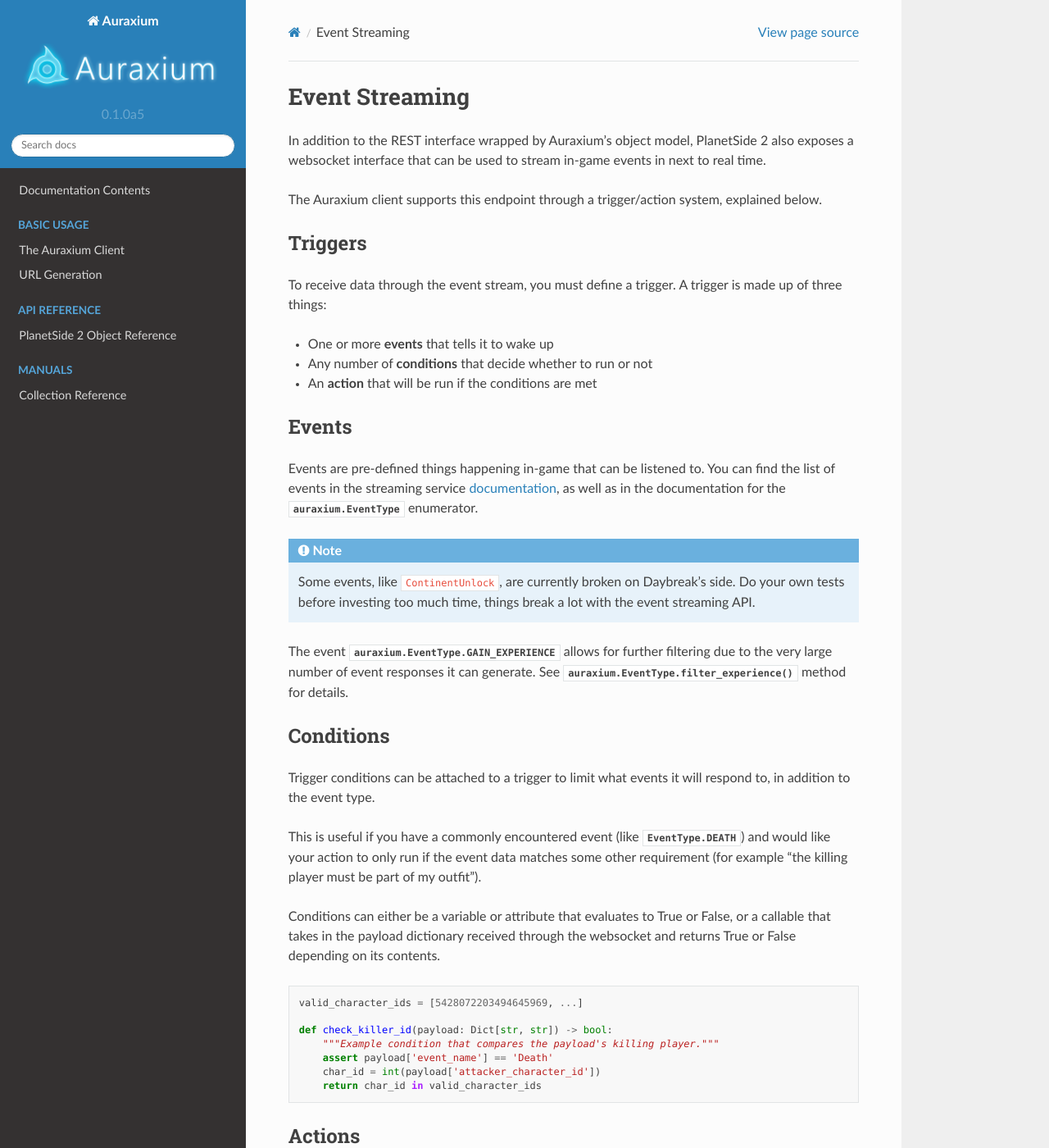
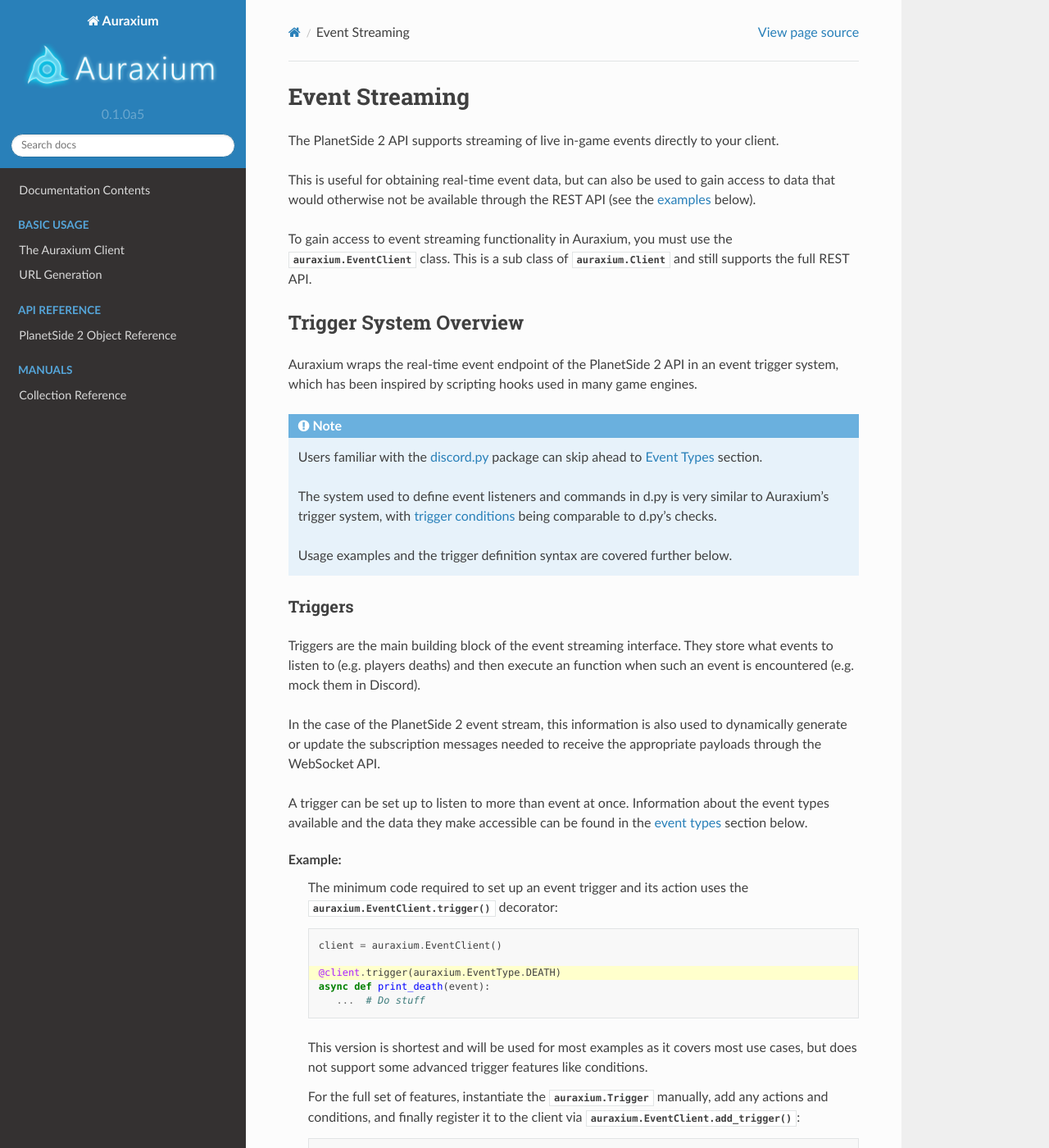
Before and after one commit to leonhard-s/auraxium, a Sphinx documentation site: the page built from docs/event.rst, in a window 1280 px wide and 1400 px high. Shown: the whole window at 82% size. Built offline with Sphinx 7.4.7 and the Read the Docs theme 2.0.0, drawn with Linux system fonts in a browser that asks for light colours; pages that are not in the unit, such as notebooks, are missing from menus; some of the changed text lies outside the part shown.

Commit message:
Rewrite event streaming docs

```diff
--- a/docs/event.rst
+++ b/docs/event.rst
@@ -1,123 +1,175 @@
+===============
 Event Streaming
 ===============
 
-In addition to the REST interface wrapped by Auraxium's object model, PlanetSide 2 also exposes a websocket interface that can be used to stream in-game events in next to real time.
+The PlanetSide 2 API supports streaming of live in-game events directly to your client.
 
-The Auraxium client supports this endpoint through a trigger/action system, explained below.
+This is useful for obtaining real-time event data, but can also be used to gain access to data that would otherwise not be available through the REST API (see the `examples`_ below).
+
+To gain access to event streaming functionality in Auraxium, you must use the :class:`auraxium.EventClient` class. This is a sub class of :class:`auraxium.Client` and still supports the full REST API.
+
+Trigger System Overview
+=======================
+
+Auraxium wraps the real-time event endpoint of the PlanetSide 2 API in an event trigger system, which has been inspired by scripting hooks used in many game engines.
+
+.. note::
+
+   Users familiar with the `discord.py <https://github.com/Rapptz/discord.py>`_ package can skip ahead to `Event Types`_ section.
+
+   The system used to define event listeners and commands in d.py is very similar to Auraxium's trigger system, with `trigger conditions <conditions>`_ being comparable to d.py's checks.
+
+   Usage examples and the trigger definition syntax are covered further below.
 
 Triggers
 --------
 
-To receive data through the event stream, you must define a trigger. A trigger is made up of three things:
+Triggers are the main building block of the event streaming interface. They store what events to listen to (e.g. players deaths) and then execute an function when such an event is encountered (e.g. mock them in Discord).
 
-* One or more **events** that tells it to wake up
-* Any number of **conditions** that decide whether to run or not
-* An **action** that will be run if the conditions are met
+In the case of the PlanetSide 2 event stream, this information is also used to dynamically generate or update the subscription messages needed to receive the appropriate payloads through the WebSocket API.
 
-Events
-------
+A trigger can be set up to listen to more than event at once. Information about the event types available and the data they make accessible can be found in the `event types`_ section below.
 
-Events are pre-defined things happening in-game that can be listened to. You can find the list of events in the streaming service `documentation <https://census.daybreakgames.com/#what-is-websocket>`_, as well as in the documentation for the :class:`auraxium.EventType` enumerator.
+Example:
+   The minimum code required to set up an event trigger and its action uses the :meth:`auraxium.EventClient.trigger()` decorator:
 
-.. note::
+   .. code-block:: python3
+      :emphasize-lines: 3
 
-    Some events, like ``ContinentUnlock``, are currently broken on Daybreak's side. Do your own tests before investing too much time, things break a lot with the event streaming API.
+      client = auraxium.EventClient()
 
-The event :attr:`auraxium.EventType.GAIN_EXPERIENCE` allows for further filtering due to the very large number of event responses it can generate. See :meth:`auraxium.EventType.filter_experience()` method for details.
+      @client.trigger(auraxium.EventType.DEATH)
+      async def print_death(event):
+         ...  # Do stuff
+
+   This version is shortest and will be used for most examples as it covers most use cases, but does not support some advanced trigger features like conditions.
+
+   For the full set of features, instantiate the :class:`auraxium.Trigger` manually, add any actions and conditions, and finally register it to the client via :meth:`auraxium.EventClient.add_trigger`:
+
+   .. code-block:: python3
+      :emphasize-lines: 3,5,9
+
+      client = auraxium.EventClient()
+
+      my_trigger = auraxium.Trigger(auraxium.EventType.DEATH)
+
+      @my_trigger.action
+      async def print_death(event):
+         ...  # Do stuff
+
+      client.add_trigger(my_trigger)
 
 Conditions
 ----------
 
-Trigger conditions can be attached to a trigger to limit what events it will respond to, in addition to the event type.
+Whether a trigger fires is mainly controlled by its events. However, sometimes you may have multiple triggers whos event definitions overlap to some extent.
 
-This is useful if you have a commonly encountered event (like :attr:`EventType.DEATH`) and would like your action to only run if the event data matches some other requirement (for example "the killing player must be part of my outfit").
+To keep your event callbacks tidy and not cause unnecessary triggering of potentially expensive actions, you can additionally specify any number of conditions that must be met for the trigger to fire.
 
-Conditions can either be a variable or attribute that evaluates to True or False, or a callable that takes in the payload dictionary received through the websocket and returns True or False depending on its contents.
+Conditions are stored in the :attr:`auraxium.EventTrigger.conditions <EventTrigger.conditions>` list and are save to be modified or updated at any point.
 
-.. code-block:: python3
+This list may contain synchronous callables or any object that evaluates to :obj:`bool`. Callables must take a single argument: the :class:`auraxium.Event` encountered.
 
-    valid_character_ids = [5428072203494645969, ...]
+.. important::
 
-    def check_killer_id(payload: Dict[str, str]) -> bool:
-        """Example condition that compares the payload's killing player."""
-        assert payload['event_name'] == 'Death'
-        char_id = int(payload['attacker_character_id'])
-        return char_id in valid_character_ids
+   Coroutines (i.e. functions defined via ``async def``) are **not** supported as conditions and will be cast to :obj:`bool` instead (i.e. always pass).
+
+Example:
+   .. code-block:: python3
+      :emphasize-lines: 3-8,11
+
+      valid_character_ids = [5428072203494645969, ...]
+
+      def check_killer_id(event):
+         """Example condition that checks the payload's killing player."""
+         payload = event['payload']
+         assert payload['event_name'] == 'Death'
+         char_id = int(payload['attacker_character_id'])
+         return char_id in valid_character_ids
+
+      trigger = auraxium.EventTrigger(auraxium.EventType.DEATH)
+      trigger.conditions.append(check_killer_id)
+
+      @trigger.action
+      async def filtered_death(event):
+          ...  # Do stuff
 
 Actions
 -------
 
-The trigger's action is a method or function that will be run when a matching event is encountered and all of the trigger's conditions are met.
+A trigger action is a method or function that will be run when the corresponding trigger fires (i.e. a matching event is encountered and all conditions were met).
 
-If the action is a coroutine according to :meth:`asyncio.iscoroutinefunction()`, it will be awaited. You can therefore use both regular methods and coroutines as trigger actions.
+Actions may be synchronous functions or coroutines; anything that is a coroutine as determined by :meth:`asyncio.iscoroutinefunction` will be awaited.
 
-The only argument passed to the function set as the trigger action is the event received:
+The only argument passed to the trigger action is the :class:`auraxium.Event` received.
 
-.. code-block:: python3
+Example:
+   .. code-block:: python3
+      :emphasize-lines: 1
 
-    async def example_action(event: Event) -> None:
-        """Example function to showcase the signature used for actions.
+      async def example_action(event: Event) -> None:
+         """Example function to showcase the signature used for actions.
 
-        Keep in mind that this could also be a regular function (i.e. one
-        defined without the "async" keyword).
-        """
-        # Do stuff here
+         Keep in mind that this could also be a regular function (i.e. one
+         defined without the "async" keyword).
+         """
+         ...  # Do stuff
 
-Registering Triggers
---------------------
+Event Types
+===========
 
-The easiest way to register a trigger to the client is via the :meth:`auraxium.EventClient.trigger()` decorator. It takes the event/s to listen for as the arguments and creates a trigger using the decorated function as the trigger action.
+Standard Events
+---------------
+
+.. autoclass:: auraxium.EventType
+   :members:
+   :noindex:
+   :undoc-members:
+   :exclude-members: filter_experience, from_event_name, to_event_name, UNKNOWN
+
+Filtering by Experience ID
+--------------------------
+
+Due to the high volume of events matching :attr:`auraxium.EventType.GAIN_EXPERIENCE`, it is also possible to only listen for specific experience IDs.
+
+Due to the dynamic nature of these events, they are not part of the :class:`auraxium.EventType` enumerator, but are instead generated dynamically via its :meth:`auraxium.EventType.filter_experience` method:
+
+.. automethod:: auraxium.EventType.filter_experience
+   :noindex:
+
+The strings generated by this method can then be used in place of the :class:`auraxium.EventType` enumerator to define triggers and conditions.
+
+Examples
+========
+
+The following example creates a single trigger listening to players gaining a new battle rank before printing the character, their title, and the newly gained battle rank.
 
 .. note::
 
-    Keep in mind that the websocket connection will be continuously looping, waiting for new events to come in.
+   When using the event client, be wary of using the asynchronous context manager interface. When the context manager body finishes execution, the WebSocket connection is shut down as well:
 
-    This means that using :class:`auraxium.EventClient()` as a context manager may cause issues since the context manager will close the connection when the context manager is exited.
+   .. code-block:: python3
 
-Here is an example trigger setup:
+      async with auraxium.EventClient() as client:
+         @client.trigger(...)
+         async def action(event):
+            ...
 
-.. code-block:: python3
+         # When the parser reaches the end of the body, the client just set up
+         # the WebSocket connection, but there is nothing that keeps the
+         # asynchronous control flow from leaving the block.
 
-    import asyncio
-    import auraxium
-    from auraxium import ps2
+   You can mitigate this by using an :class:`asyncio.Event` or a similar asynchronous flag to keep the control flow within the context manager until you are ready to shut it down.
 
-    loop = asyncio.get_event_loop()
+   Alternatively, you can use :meth:`asyncio.AbstractEventLoop.run_forever()` to keep the event loop running even after the enclosing method finishes:
 
-    async def main():
-        # NOTE: Depending on player activity, this script will likely exceed the
-        # ~6 requests per minute and IP address limit for the default service ID.
-        client = auraxium.EventClient(service_id='s:example')
+   .. code-block:: python3
 
-        @client.trigger(auraxium.EventType.BATTLE_RANK_UP)
-        async def print_levelup(event):
-            char_id = int(event.payload['character_id'])
-            char = await client.get_by_id(ps2.Character, char_id)
+      loop = asyncio.get_event_loop()
+      loop.create_task(main())
+      loop.run_forever()
 
-            # NOTE: This value is likely different from char.data.battle_rank as
-            # the REST API tends to lag by a few minutes.
-            new_battle_rank = int(event.payload['battle_rank'])
-
-            print(f'{await char.name_long()} has reached BR {new_battle_rank}!')
-
-    loop.create_task(main())
-    loop.run_forever()
-
-API Reference
--------------
-
-.. autoclass:: auraxium.Trigger
-    :members:
-
-.. autoclass:: auraxium.EventType
-    :members:
-
-    .. automethod:: auraxium.EventType.from_event_name
-        :noindex:
-    .. automethod:: auraxium.EventType.from_payload
-        :noindex:
-    .. automethod:: auraxium.EventType.filter_experience
-        :noindex:
-
-.. autoclass:: auraxium.Event
-    :members:
+.. literalinclude:: ../examples/rankup_logger.py
+   :dedent: 4
+   :start-at: client =
+   :end-at: print(f'{
```
